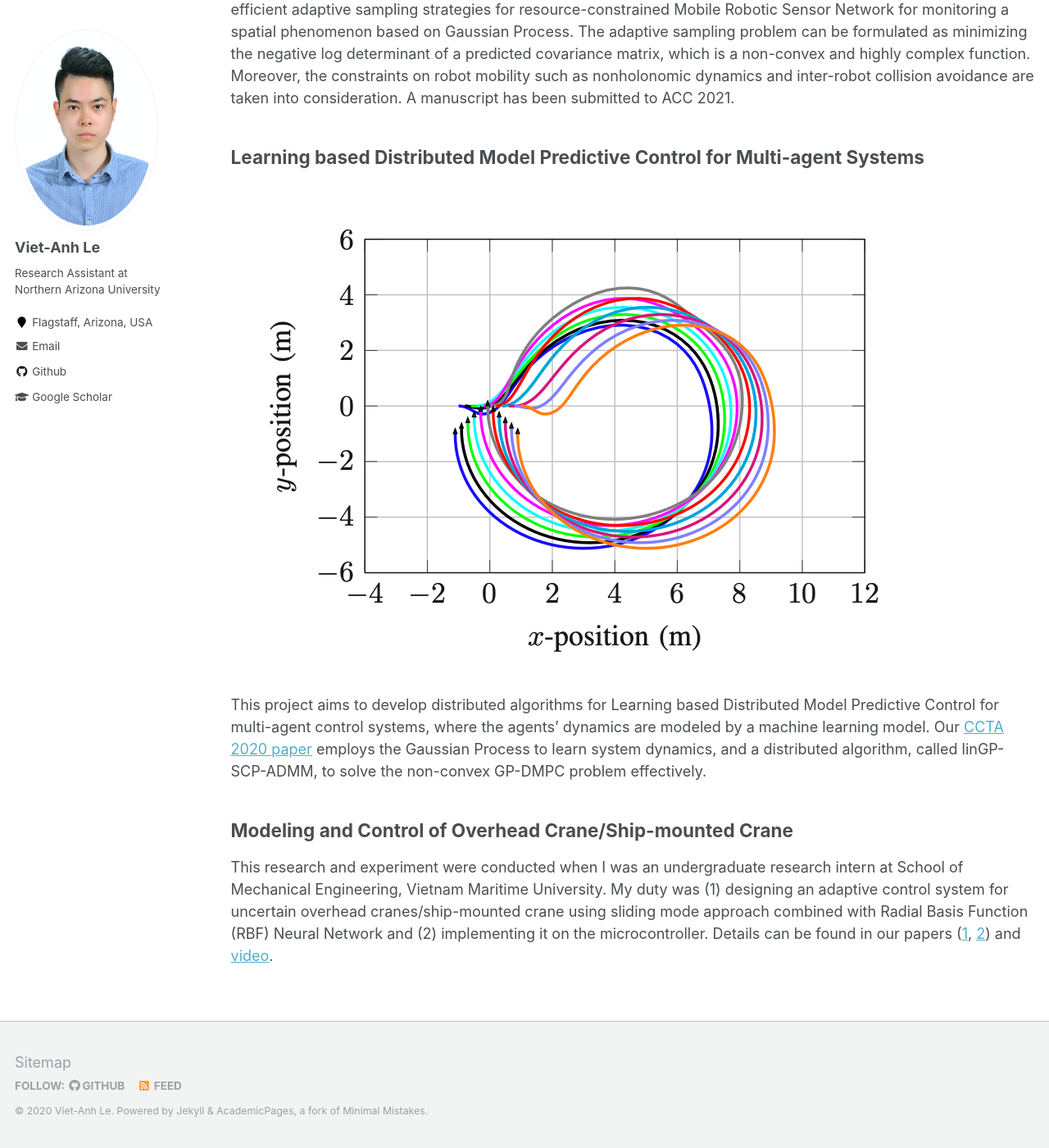
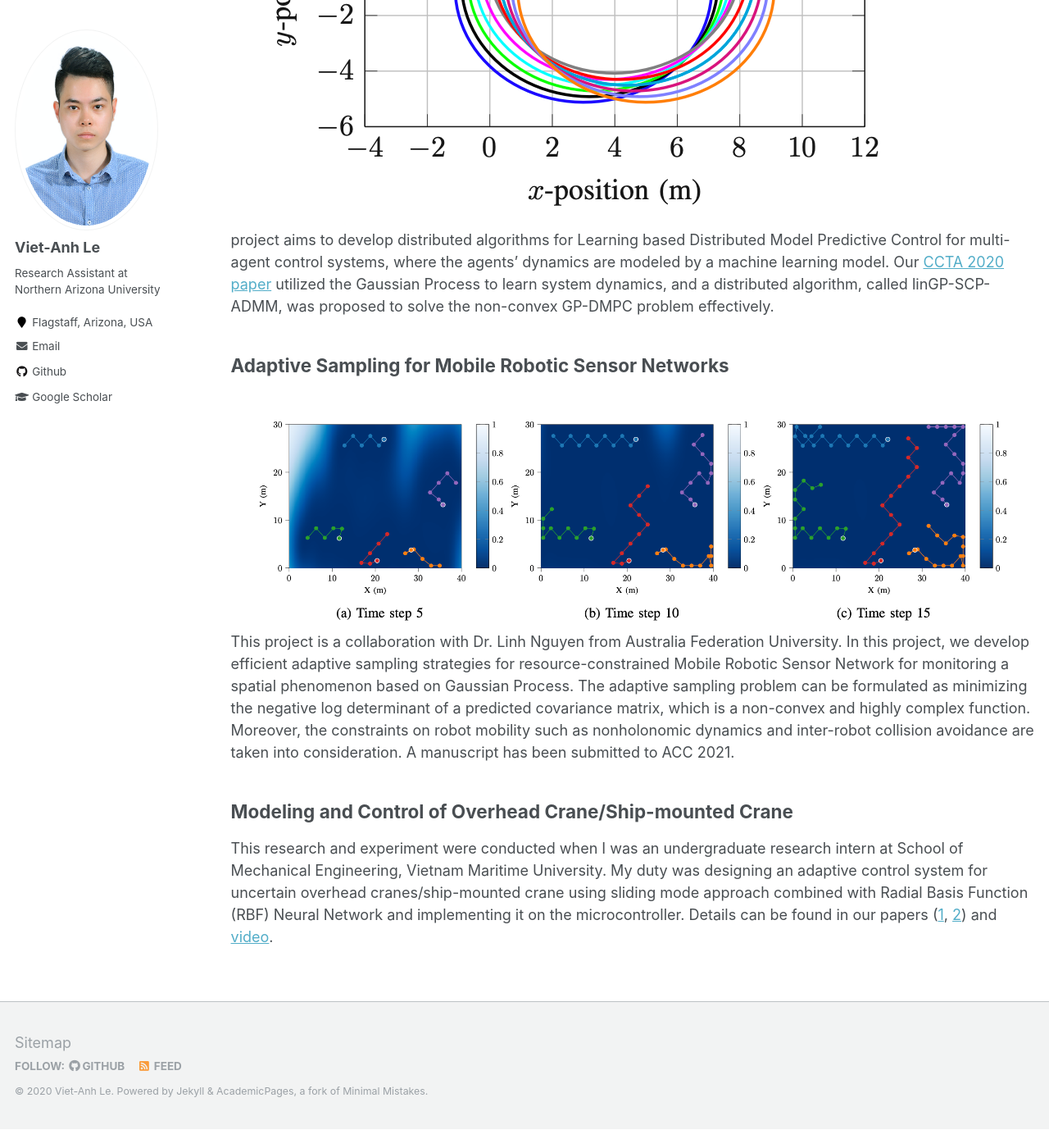
Before and after one commit to vietanhle0101/vietanhle0101.github.io, a Jekyll site: the page built from _pages/projects.md, in a window 1280 px wide and 1400 px high, scrolled down 557 px. Shown: the whole window at 82% size. Built offline with Jekyll 4.4.1, drawn with Linux system fonts in a browser that asks for light colours; after the commit the page ends 1934 px from its top, so only the background shows below that; some of the changed text lies outside the part shown.

Commit message:
projects

```diff
--- a/_pages/projects.md
+++ b/_pages/projects.md
@@ -5,16 +5,13 @@ permalink: /projects/
 author_profile: true
 ---
 
+## Learning based Distributed Model Predictive Control for Multi-agent Systems
+![](../images/ccta.png)
+This project aims to develop distributed algorithms for Learning based Distributed Model Predictive Control for multi-agent control systems, where the agents’ dynamics are modeled by a machine learning model. Our [CCTA 2020 paper](https://ieeexplore.ieee.org/abstract/document/9206390) utilized the Gaussian Process to learn system dynamics, and a distributed algorithm, called linGP-SCP-ADMM, was proposed to solve the non-convex GP-DMPC problem effectively.
+
 ## Adaptive Sampling for Mobile Robotic Sensor Networks
 ![](../images/mrsn.png)
 This project is a collaboration with Dr. Linh Nguyen from Australia Federation University. In this project, we develop efficient adaptive sampling strategies for resource-constrained Mobile Robotic Sensor Network for monitoring a spatial phenomenon based on Gaussian Process. The adaptive sampling problem can be formulated as minimizing the negative log determinant of a predicted covariance matrix, which is a non-convex and highly complex function. Moreover, the constraints on robot mobility such as nonholonomic dynamics and inter-robot collision avoidance are taken into consideration. A manuscript has been submitted to ACC 2021.
 
-
-## Learning based Distributed Model Predictive Control for Multi-agent Systems
-![](../images/ccta.png)
-
-This project aims to develop distributed algorithms for Learning based Distributed Model Predictive Control for multi-agent control systems, where the agents’ dynamics are modeled by a machine learning model. Our [CCTA 2020 paper](https://ieeexplore.ieee.org/abstract/document/9206390) employs the Gaussian Process to learn system dynamics, and a distributed algorithm, called linGP-SCP-ADMM, to solve the non-convex GP-DMPC problem effectively.
-
 ## Modeling and Control of Overhead Crane/Ship-mounted Crane
-
-This research and experiment were conducted when I was an undergraduate research intern at School of Mechanical Engineering, Vietnam Maritime University. My duty was (1) designing an adaptive control system for uncertain overhead cranes/ship-mounted crane using sliding mode approach combined with Radial Basis Function (RBF) Neural Network and (2) implementing it on the microcontroller. Details can be found in our papers ([1](https://www.sciencedirect.com/science/article/abs/pii/S0888327018302322), [2](https://link.springer.com/article/10.1007/s11633-019-1174-y)) and [video](https://www.youtube.com/watch?v=ZlF37IZh89Q).
+This research and experiment were conducted when I was an undergraduate research intern at School of Mechanical Engineering, Vietnam Maritime University. My duty was designing an adaptive control system for uncertain overhead cranes/ship-mounted crane using sliding mode approach combined with Radial Basis Function (RBF) Neural Network and implementing it on the microcontroller. Details can be found in our papers ([1](https://www.sciencedirect.com/science/article/abs/pii/S0888327018302322), [2](https://link.springer.com/article/10.1007/s11633-019-1174-y)) and [video](https://www.youtube.com/watch?v=ZlF37IZh89Q).
```
